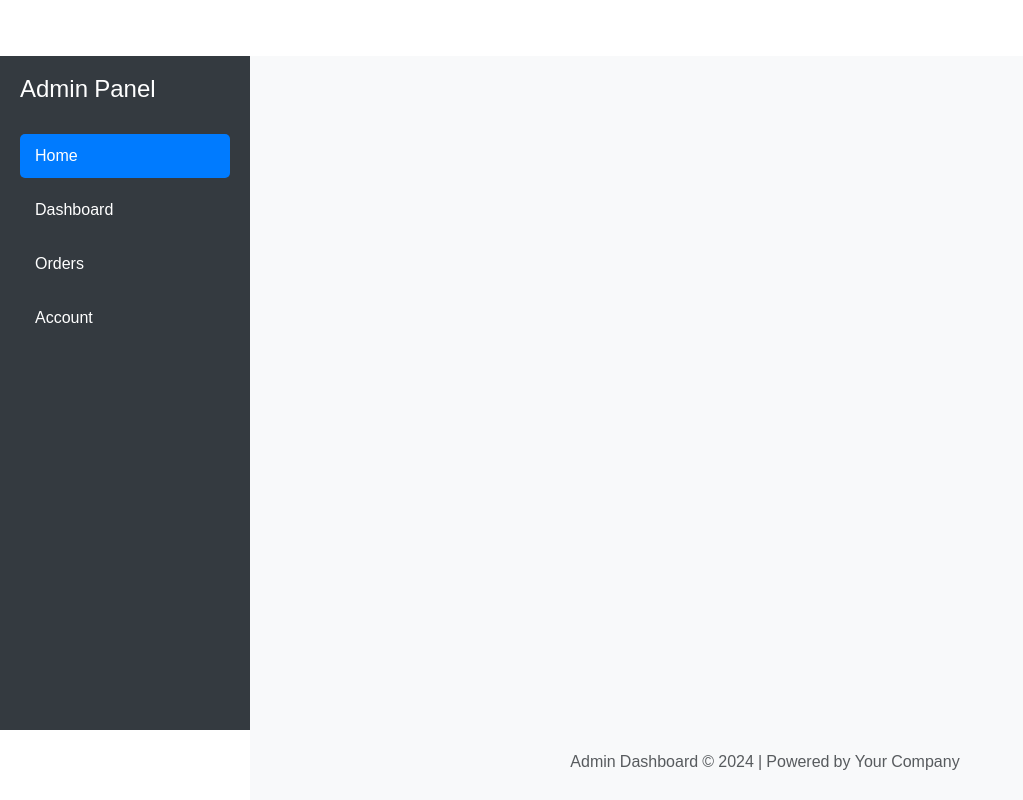
After one commit to TackTeam-Chare/Mae-Sot-District-Prison, a PHP site: page /admin/layout/sidebar.php in a window 1280 px wide. The commit adds this page. Shown: the whole page, without its empty margins (0-1023 px from the left). Run offline with PHP 8.4, Linux system fonts and the light colour scheme.

Commit message:
add  sidebar

```diff
--- a/admin/add_news.php
+++ b/admin/add_news.php
@@ -54,7 +54,7 @@
 </head>
 
 <body>
-<?php include_once('./layout/navbar.php') ?>
+    <?php include_once('./layout/navbar.php') ?>
     <div class="container my-5">
         <div class="d-flex justify-content-between align-items-center mb-4">
             <h1>เพิ่มข่าวสารประชาสัมพันธ์</h1>
@@ -69,6 +69,10 @@
                 <label for="content" class="form-label">เนื้อหาข่าว</label>
                 <textarea class="form-control" name="content" rows="5" placeholder="ใส่บทความเนื้อหาข่าวสาร" required></textarea>
             </div>
+            <div class="mb-3">
+                <label for="image_file" class="form-label">ภาพข่าว</label>
+                <input type="file" class="form-control" name="image_file" accept="image/*" required>
+            </div>
             <div>
                 <button type="submit" name="news_insert" class="btn btn-primary">บันทึก</button>
             </div>
--- a/admin/dashboard.php
+++ b/admin/dashboard.php
@@ -38,7 +38,7 @@ if (!isset($_SESSION['login'])) {
 </head>
 <body>
     <?php include_once('./layout/navbar.php') ?>
-
+    <?php include_once('./layout/sidebar.php') ?>
     <div class="container my-5">
         <h1 class="text-center mb-4 fw-bold">Admin Dashboard</h1>
         <hr>
--- a/admin/inc/config.php
+++ b/admin/inc/config.php
@@ -1,8 +1,8 @@
 <?php
 define('DB_SERVER','localhost');
-define('DB_USER','user_3500');
-define('DB_PASS' ,'Arnumat@4185');
-define('DB_NAME', 'loginsystem');
+define('DB_USER','root');
+define('DB_PASS' ,'');
+define('DB_NAME', 'db');
 $con = mysqli_connect(DB_SERVER,DB_USER,DB_PASS,DB_NAME);
 
 // Check connection
--- a/admin/layout/navbar.php
+++ b/admin/layout/navbar.php
@@ -34,7 +34,7 @@
             </ul>
             <ul class="navbar-nav ms-auto">
                 <li class="nav-item">
-                    <a class="nav-link" href="/index.php">ออกจากระบบ</a>
+                    <a class="nav-link" href="../../admin/admin_verify.php">ออกจากระบบ</a>
                 </li>
             </ul>
         </div>
--- /dev/null
+++ b/admin/layout/sidebar.php
@@ -0,0 +1,180 @@
+<!DOCTYPE html>
+<html lang="en">
+
+<head>
+    <meta charset="UTF-8">
+    <meta name="viewport" content="width=device-width, initial-scale=1.0">
+    <title>Modern Sidebar</title>
+    <link href="https://cdn.jsdelivr.net/npm/bootstrap@5.3.0/dist/css/bootstrap.min.css" rel="stylesheet">
+    <style>
+        body {
+            display: flex;
+            flex-direction: column;
+            margin: 0;
+            padding: 0;
+            font-family: 'Noto Sans Thai', sans-serif;
+            height: 100vh; /* Ensure body takes the full viewport height */
+        }
+
+        .navbar {
+            position: fixed;
+            top: 0;
+            left: 0;
+            right: 0;
+            z-index: 1000; /* Ensure it is above other content */
+        }
+
+        .sidebar {
+            width: 250px;
+            background-color: #343a40;
+            padding: 20px;
+            position: fixed;
+            top: 56px; /* Below the fixed navbar */
+            bottom: 0; /* Align with the bottom of the viewport */
+            height: calc(100vh - 56px - 70px); /* Adjust height considering navbar and footer */
+            overflow-y: auto;
+            z-index: 900;
+        }
+
+        .sidebar h2 {
+            color: white;
+            font-size: 1.5rem;
+            margin-bottom: 1.5rem;
+        }
+
+        .sidebar .nav-link {
+            color: white;
+            font-size: 1rem;
+            margin: 5px 0;
+            padding: 10px 15px;
+            border-radius: 5px;
+            transition: background 0.3s, color 0.3s;
+        }
+
+        .sidebar .nav-link:hover,
+        .sidebar .nav-link.active {
+            background-color: #007bff;
+            color: white;
+        }
+
+        .sidebar .nav-link.collapsible::after {
+            content: '\f078'; /* FontAwesome caret down */
+            font-family: 'Font Awesome 5 Free';
+            font-weight: 900;
+            float: right;
+            transition: transform 0.3s;
+        }
+
+        .sidebar .nav-link.collapsible[aria-expanded="true"]::after {
+            transform: rotate(180deg);
+        }
+
+        .sidebar .collapse {
+            margin-left: 15px;
+            border-left: 2px solid #007bff;
+            padding-left: 15px;
+        }
+
+        .sidebar .collapse .nav-link {
+            font-size: 0.9rem;
+            margin: 3px 0;
+        }
+
+        .content {
+            margin-top: 56px; /* Below the fixed navbar */
+            margin-left: 250px; /* Align next to the sidebar */
+            padding: 20px;
+            width: calc(100% - 250px);
+            background-color: #f8f9fa;
+            overflow-y: auto;
+            height: calc(100vh - 56px - 70px); /* Adjust height considering navbar and footer */
+        }
+
+        .footer {
+            background-color: #f8f9fa;
+            padding: 20px 0;
+            position: fixed;
+            bottom: 0;
+            left: 250px; /* Align with the sidebar */
+            width: calc(100% - 250px);
+            text-align: center;
+            height: 70px; /* Fixed height for the footer */
+        }
+
+        .footer p {
+            margin-bottom: 0;
+        }
+
+        @media (max-width: 768px) {
+            .sidebar {
+                width: 200px;
+                height: calc(100vh - 56px - 70px); /* Adjust for smaller screens */
+            }
+
+            .content {
+                margin-left: 200px;
+                width: calc(100% - 200px);
+                height: calc(100vh - 56px - 70px); /* Adjust height considering navbar and footer */
+            }
+
+            .footer {
+                left: 200px;
+                width: calc(100% - 200px);
+            }
+        }
+    </style>
+</head>
+
+<body>
+    <!-- Sidebar -->
+    <div class="sidebar">
+        <h2>Admin Panel</h2>
+        <nav class="nav flex-column">
+            <a class="nav-link active" href="#">Home</a>
+            <a class="nav-link collapsible" data-bs-toggle="collapse" href="#dashboardMenu" role="button" aria-expanded="false" aria-controls="dashboardMenu">
+                Dashboard
+            </a>
+            <div class="collapse" id="dashboardMenu">
+                <a class="nav-link" href="#">Overview</a>
+                <a class="nav-link" href="#">Analytics</a>
+            </div>
+            <a class="nav-link" href="#">Orders</a>
+            <a class="nav-link collapsible" data-bs-toggle="collapse" href="#accountMenu" role="button" aria-expanded="false" aria-controls="accountMenu">
+                Account
+            </a>
+            <div class="collapse" id="accountMenu">
+                <a class="nav-link" href="#">Profile</a>
+                <a class="nav-link" href="#">Settings</a>
+            </div>
+        </nav>
+    </div>
+    <!-- Sidebar -->
+
+    <!-- Content -->
+    <div class="content">
+        <!-- Main content goes here -->
+    </div>
+    <!-- Content -->
+
+    <!-- Footer -->
+    <footer class="footer">
+        <div class="container">
+            <p class="text-muted mb-0">Admin Dashboard &copy; 2024 | Powered by Your Company</p>
+        </div>
+    </footer>
+    <!-- Footer -->
+
+    <!-- Bootstrap Bundle with Popper -->
+    <script src="https://cdn.jsdelivr.net/npm/bootstrap@5.3.0/dist/js/bootstrap.bundle.min.js"></script>
+    <script>
+        // Ensure the collapsible icons rotate correctly
+        document.querySelectorAll('.collapsible').forEach(function(collapsibleLink) {
+            collapsibleLink.addEventListener('click', function() {
+                var expanded = this.getAttribute('aria-expanded') === 'true';
+                this.setAttribute('aria-expanded', !expanded);
+            });
+        });
+    </script>
+</body>
+
+</html>
--- a/admin/sql/sql_.sql
+++ b/admin/sql/sql_.sql
@@ -1,5 +1,5 @@
-CREATE DATABASE  IF NOT EXISTS `loginsystem` /*!40100 DEFAULT CHARACTER SET utf8mb4 COLLATE utf8mb4_0900_ai_ci */ /*!80016 DEFAULT ENCRYPTION='N' */;
-USE `loginsystem`;
+CREATE DATABASE  IF NOT EXISTS `db` /*!40100 DEFAULT CHARACTER SET utf8mb4 COLLATE utf8mb4_0900_ai_ci */ /*!80016 DEFAULT ENCRYPTION='N' */;
+USE `db`;
 -- MySQL dump 10.13  Distrib 8.0.36, for Win64 (x86_64)
 --
 -- Host: localhost    Database: loginsystem
--- a/test.html
+++ /dev/null
@@ -1,3 +0,0 @@
-<html><h1>asdasd
-
-</h1></html>
```
Also changed, not shown: admin/layout/footer.php (+1 -20 lines).
